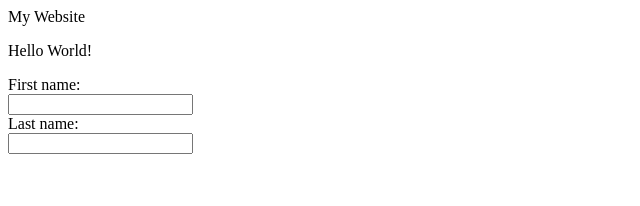
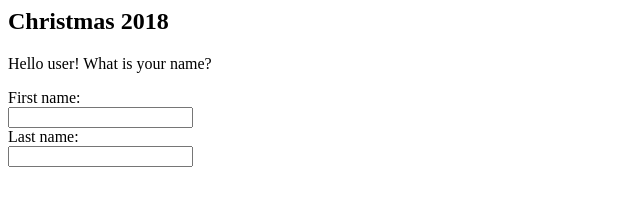
Before and after one commit to Totally-Legit/Totally-Legit.github.ioOLD, a plain HTML site: page index.html in a window 1280 px wide. Shown: the whole page, without its empty margins (0-640 px from the left). Drawn offline with Linux system fonts and the light colour scheme.

Commit message:
Update index.html

```diff
--- a/index.html
+++ b/index.html
@@ -1,14 +1,12 @@
 <html>
-  <head>
-	<p>My Website</p>
-  </head>
+<h2>Christmas 2018</h2>
   <body>
-    <p>Hello World!</p>
+    <p>Hello user! What is your name?</p>
+	<form>
+	First name:<br>
+	<input type="text" name="firstname"><br>
+	Last name:<br>
+	<input type="text" name="lastname">
+	</form>
   </body>
-  <form>
-  First name:<br>
-  <input type="text" name="firstname"><br>
-  Last name:<br>
-  <input type="text" name="lastname">
-</form>
 </html>
```
